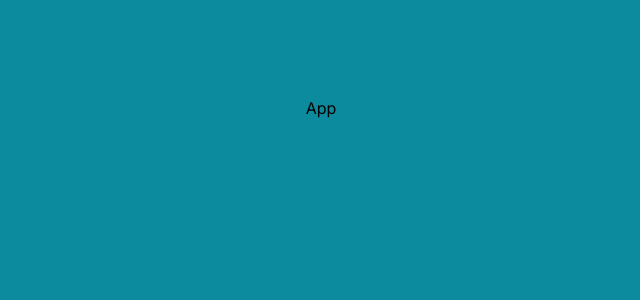
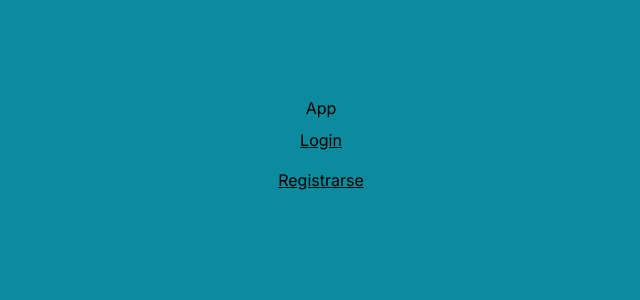
Before and after one commit to No-Country/c14-50-ft-nest, a Next.js app in the folder frontend/: page / in a window 1280 px wide. Shown: the top 300 px of the page, without its empty margins (319-959 px from the left). Built offline with nearby package versions, Linux system fonts and the light colour scheme.

Commit message:
Coreccion sing to sign y botones en el home

```diff
--- a/frontend/src/app/login/page.tsx
+++ b/frontend/src/app/login/page.tsx
@@ -28,12 +28,12 @@ export default function Login() {
             />
           </div>
           <button className="singIn rounded px-3 py-2 text-white mt-5 font-medium">
-            Sing In
+            Sign In
           </button>
         </form>
         <div className="flex justify-between">
           <button className="text-red-500">Forgot password</button>
-          <Link href="/register">Sing Up</Link>
+          <Link href="/register">Sign Up</Link>
         </div>
       </section>
     </main>
--- a/frontend/src/app/page.tsx
+++ b/frontend/src/app/page.tsx
@@ -1,9 +1,11 @@
-
+import Link from "next/link"
 export default function Home() {
 
   return (
-    <main className="flex min-h-screen flex-col items-center justify-between p-24">
+    <main className="flex min-h-screen flex-col items-center p-24">
       <h1>App</h1>
+      <Link className="p-2 underline" href="/login">Login</Link>
+      <Link className="p-2 underline" href="/register">Registrarse</Link>
     </main>
   )
 }
```
